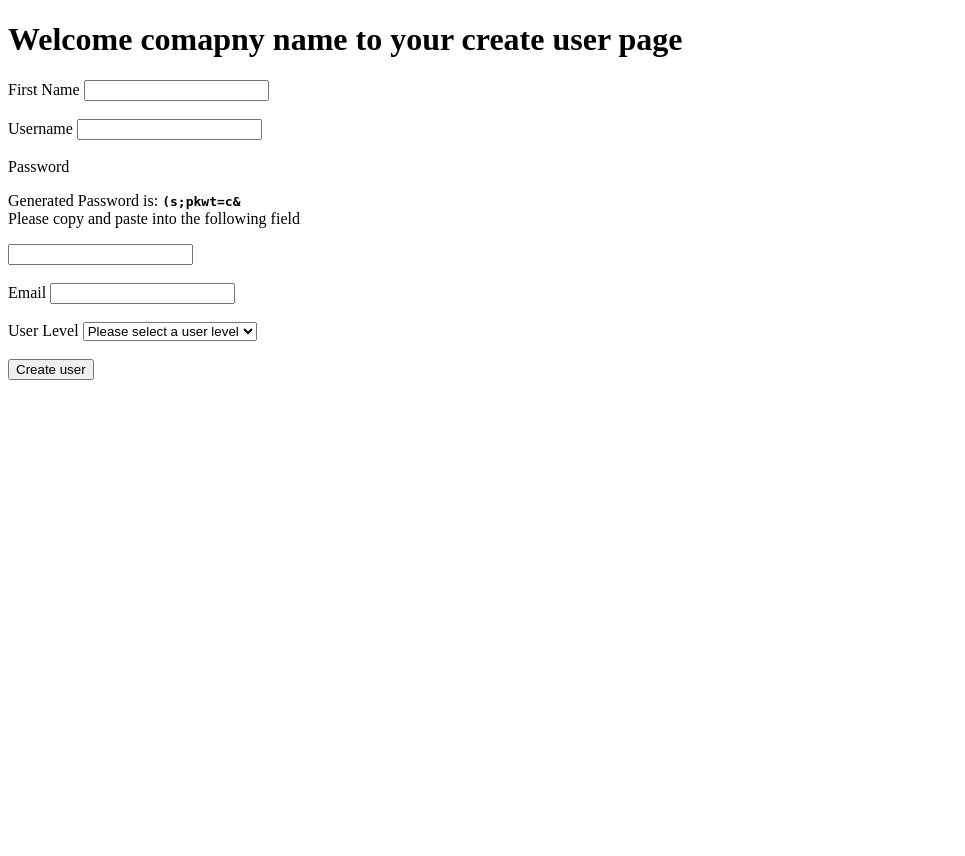
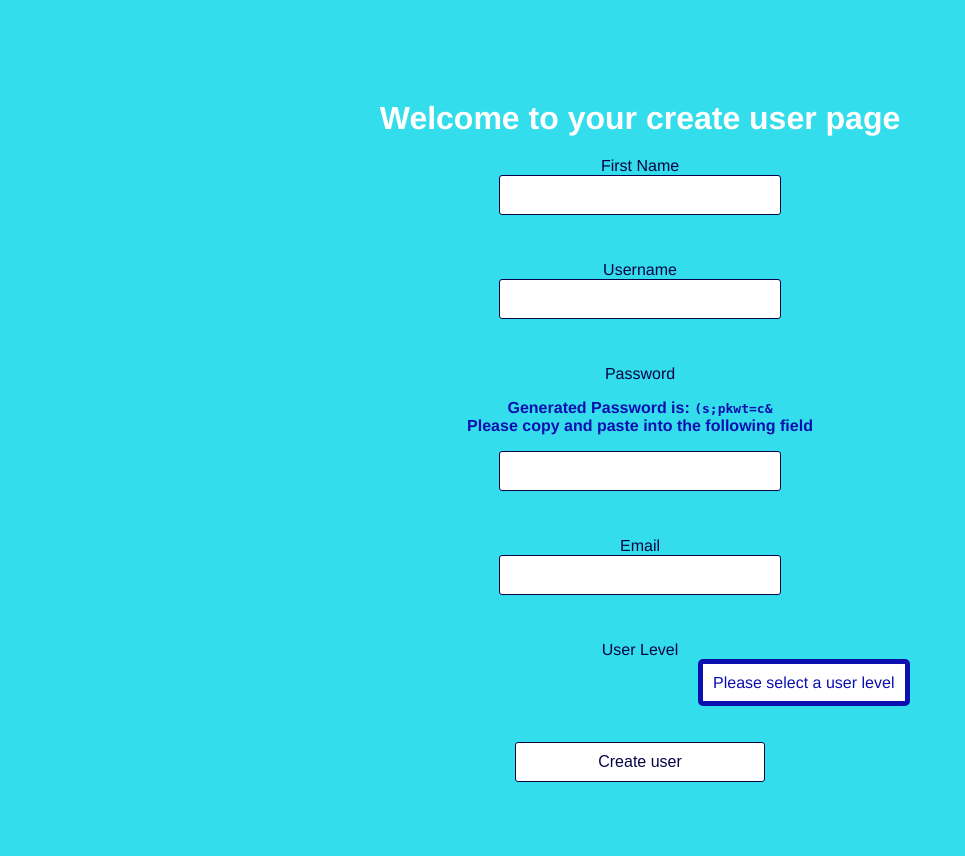
Before and after one commit to diegob08/createUserPHP, a PHP site: page /admin/admin_createuser.php in a window 1280 px wide. Shown: the whole page, without its empty margins (0-965 px from the left). Before the commit the page ends 380 px from the top, so only its background shows below. Run offline with PHP 8.4, Linux system fonts and the light colour scheme.

Commit message:
styling and adding mail

```diff
--- a/admin/admin_createuser.php
+++ b/admin/admin_createuser.php
@@ -21,11 +21,12 @@
 <html>
 <head>
 <meta charset="UTF-8">
+<link rel="stylesheet" href="css/main.css">
 <title>Welcome to your admin panel</title>
 </head>
 <body>
-	<h1>Welcome comapny name to your create user page</h1>
-
+	<h1 class="title">Welcome to your create user page</h1>
+	<section id="formSect">
   <?php if(!empty($message)){echo $message;} ?>
   	<form action="admin_createuser.php" method="post">
       <label>First Name</label>
@@ -41,15 +42,17 @@
 
       <label>Email</label>
       <input type="text" name="email" value=""><br></br>
-
       <label>User Level</label>
-      <select name="userlvl">
+			<div class="select">
+				<select name="userlvl">
         <option value="">Please select a user level</option>
         <option value="2">Web Admin</option>
         <option value="1">Web Master</option>
       </select><br><br>
+		</div>
       <input type="submit" name="submit" value="Create user"><br><br>
 
     </form>
+	</section>
 </body>
 </html>
--- a/admin/admin_login.php
+++ b/admin/admin_login.php
@@ -22,7 +22,7 @@ if (isset($_POST['submit'])) {
     <title>Welcome to your admin panel login</title>
 </head>
 <body>
-    <div id="loginCont">
+    <div class="loginCont">
       <?php if ($message !== 'locked') {
           echo $message;
           ?>
--- a/admin/css/main.css
+++ b/admin/css/main.css
@@ -6,10 +6,11 @@ body{
 	font-family: Helvetica, sans-serif;
 	color: white;
 	font-weight: 300;
+  background-color: #33DDEB;
 
 }
 
-#loginCont {
+.loginCont {
   position: absolute;
   left: 0;
   width: 100%;
@@ -45,6 +46,46 @@ form{
 	z-index: 2;
 	}
 
+label {
+
+  margin: 0 auto;
+  text-align: center;
+  color:  #080445;
+  display: block;
+
+}
+
+p{
+  display: block;
+  text-align: center;
+  font-weight: bold;
+  color: #0c0faf;
+}
+
+.select{
+  display: block;
+  margin: 0 auto;
+  margin-left: 690px;
+}
+
+.select select {
+  outline: none;
+  -webkit-appearance: none;
+  display: block;
+  padding: 10px;
+  margin: 0;
+
+  transition: border-color 0.2s;
+  border: 5px solid #0c0faf;
+  border-radius: 5px;
+
+  background: #fff;
+  color: #0c0faf;
+  line-height: normal;
+  font-family: inherit;
+  font-size: inherit;
+  line-height: inherit;
+}
 input{
 	display: block;
 	appearance: none;
--- a/admin/phpscripts/user.php
+++ b/admin/phpscripts/user.php
@@ -3,7 +3,7 @@
 function createUser($fname, $username, $password, $email)
 {
     include('connect.php');
-    //Encrypted the password using MD5
+    //Encrypted the password by MD5
     $userString = "INSERT INTO tbl_user(user_fname,user_name,user_pass,user_email) VALUES('{$fname}', '{$username}', MD5('{$password}'), '{$email}')";
     $userQuery = mysqli_query($link, $userString);
     mysqli_close($link);
@@ -11,24 +11,27 @@ function createUser($fname, $username, $password, $email)
 }
 
 
-//reducing here a function to be less lines of code
+//reducing here a function to be less lines of code to generate a password
+//password is generated every time the page is load
 function randomPassword ($length = 10) {
     $characters = "abcdefghijklmnopqrstuvwxyzABCDEFGHIJKLMNOPQRSTUVWXYZ0123456789!@#$%^&*()_-=+;:,.?";
     $password = substr( str_shuffle( $characters ),1, $length );
     return $password;
 }
 
+
 function sendEmail($email, $username, $password)
 {
 
     $to = $email;
-    $subject = "Welcome to the best movies platform";
+    $subject = "Welcome register in best movies App";
     $body = "Username: " . $username . "\r\n";
     $body .= "Password: " . $password . "\r\n";
-    $body .= "Login URL: http://localhost/admin/admin_createuser.php"; //would work with any email configured
+    $body .= "Login URL: http://localhost/admin/admin_createuser.php";
     $headers = 'From: noreply@test.com' . "\r\n";
 
     echo $body;
     mail($to, $subject, $body, $headers);
 }
+
 ?>
```
